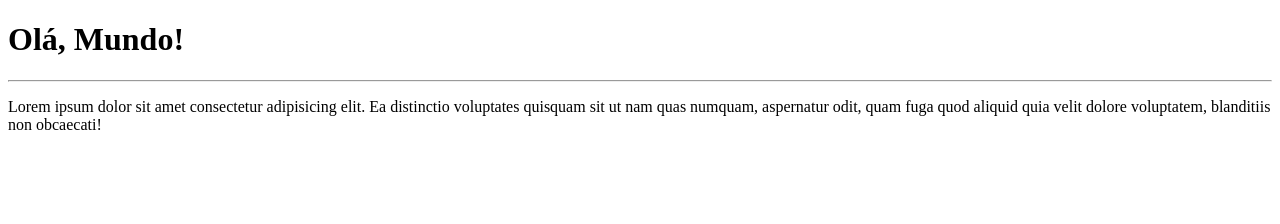
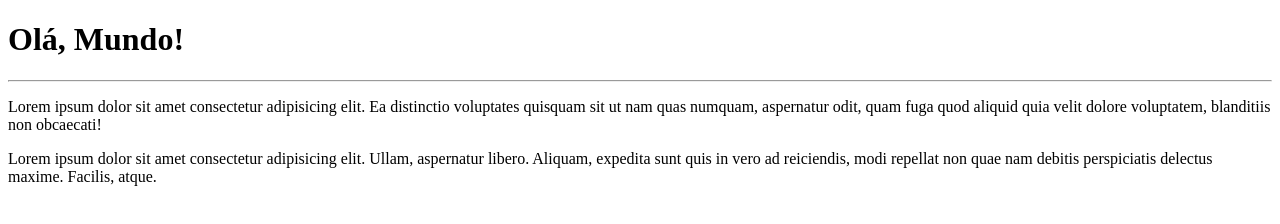
Before and after one commit to DanielSoaresFranco/Ola-Mundo, a plain HTML site: page site-exemplo/index.html in a window 1280 px wide. Drawn offline with Linux system fonts and the light colour scheme.

Commit message:
Adicionei um parágrafo

```diff
--- a/site-exemplo/index.html
+++ b/site-exemplo/index.html
@@ -10,5 +10,6 @@
     <h1>Olá, Mundo!</h1>
     <hr>
     <p>Lorem ipsum dolor sit amet consectetur adipisicing elit. Ea distinctio voluptates quisquam sit ut nam quas numquam, aspernatur odit, quam fuga quod aliquid quia velit dolore voluptatem, blanditiis non obcaecati!</p>
+    <p>Lorem ipsum dolor sit amet consectetur adipisicing elit. Ullam, aspernatur libero. Aliquam, expedita sunt quis in vero ad reiciendis, modi repellat non quae nam debitis perspiciatis delectus maxime. Facilis, atque.</p>
 </body>
 </html>
```
